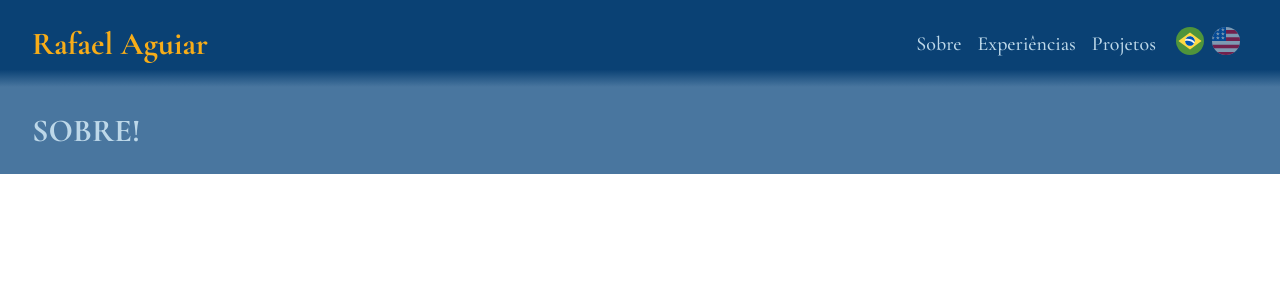
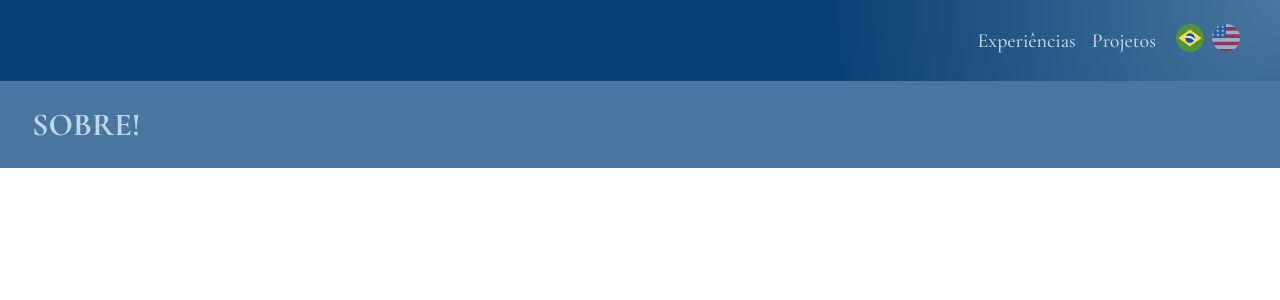
Before and after one commit to Rmdeaguiar/rma-portfolio, a React (Vite) app: page / in a window 1280 px wide. Shown: the top 300 px of the page. Built offline with nearby package versions, Linux system fonts and the light colour scheme.

Commit message:
style/header: troca de estilos do header

```diff
--- a/src/components/Header/index.jsx
+++ b/src/components/Header/index.jsx
@@ -8,13 +8,8 @@ function Header() {
 
   return (
     <div className="container-header">
-      <h1>Rafael Aguiar</h1>
-
       <div className='header-right'>
         <ul>
-          <li>
-            <a href='#about-section'>{language == "pt" ? "Sobre" : "About"}</a>
-          </li>
           <li>
             <a href='#experience-section'>{language == "pt" ? "Experiências" : "Experiences"}</a>
           </li>
--- a/src/components/Header/styles.scss
+++ b/src/components/Header/styles.scss
@@ -2,18 +2,20 @@
 @use '../../styles/animations.scss' as *;
 
 .container-header {
-    background: linear-gradient(to bottom, $color-darkblue 80%, $color-blue);
+    //background: linear-gradient(to bottom, $color-darkblue 80%, $color-blue);
+
+    background-color: $color-darkblue;
+    background-image: radial-gradient(circle at top right,
+            $color-blue,
+            transparent 35%);
+
     display: flex;
-    justify-content: space-between;
+    justify-content: end;
     align-items: center;
+    font-family: 'Cormorant Garamond', sans-serif;
 
     width: 100%;
     padding: 24px 32px;
-
-    h1 {
-        font-size: 3.2rem;
-        color: $color-secondary;
-    }
 
     .header-right {
         display: flex;
```
